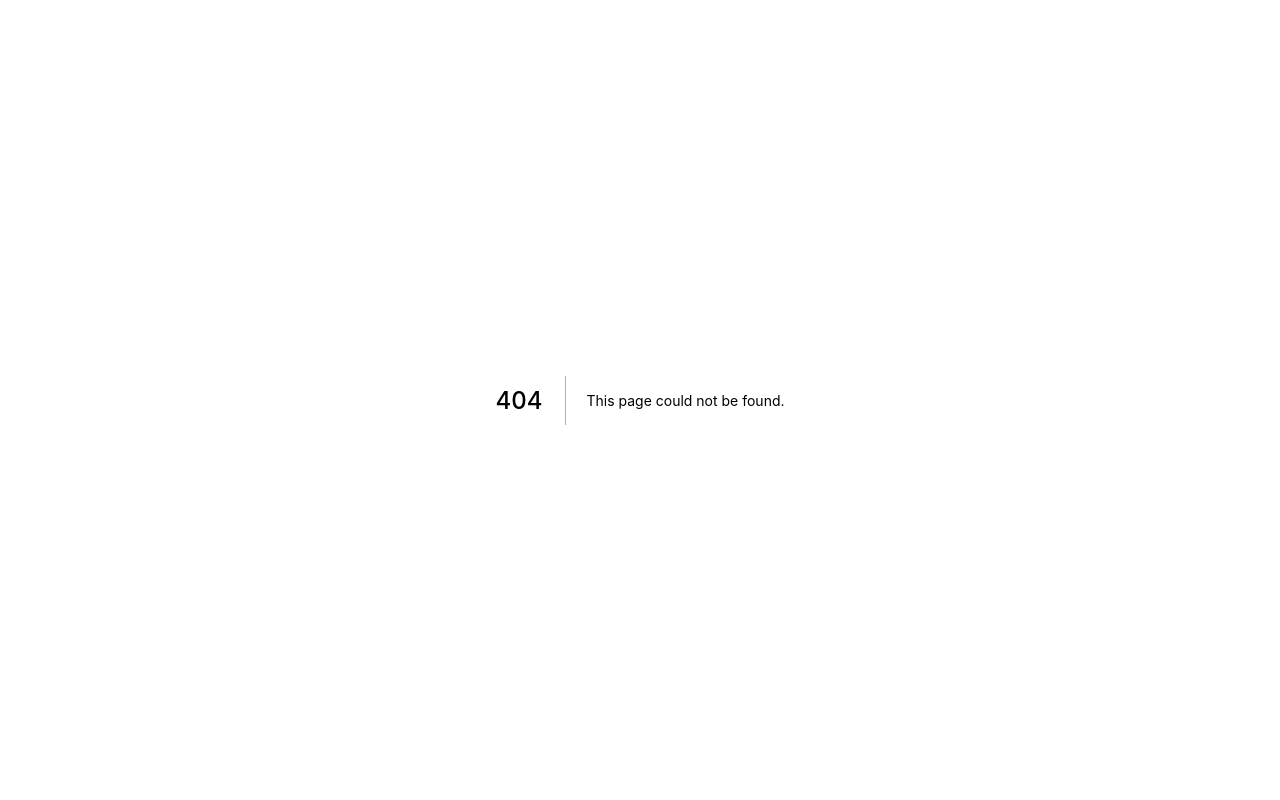
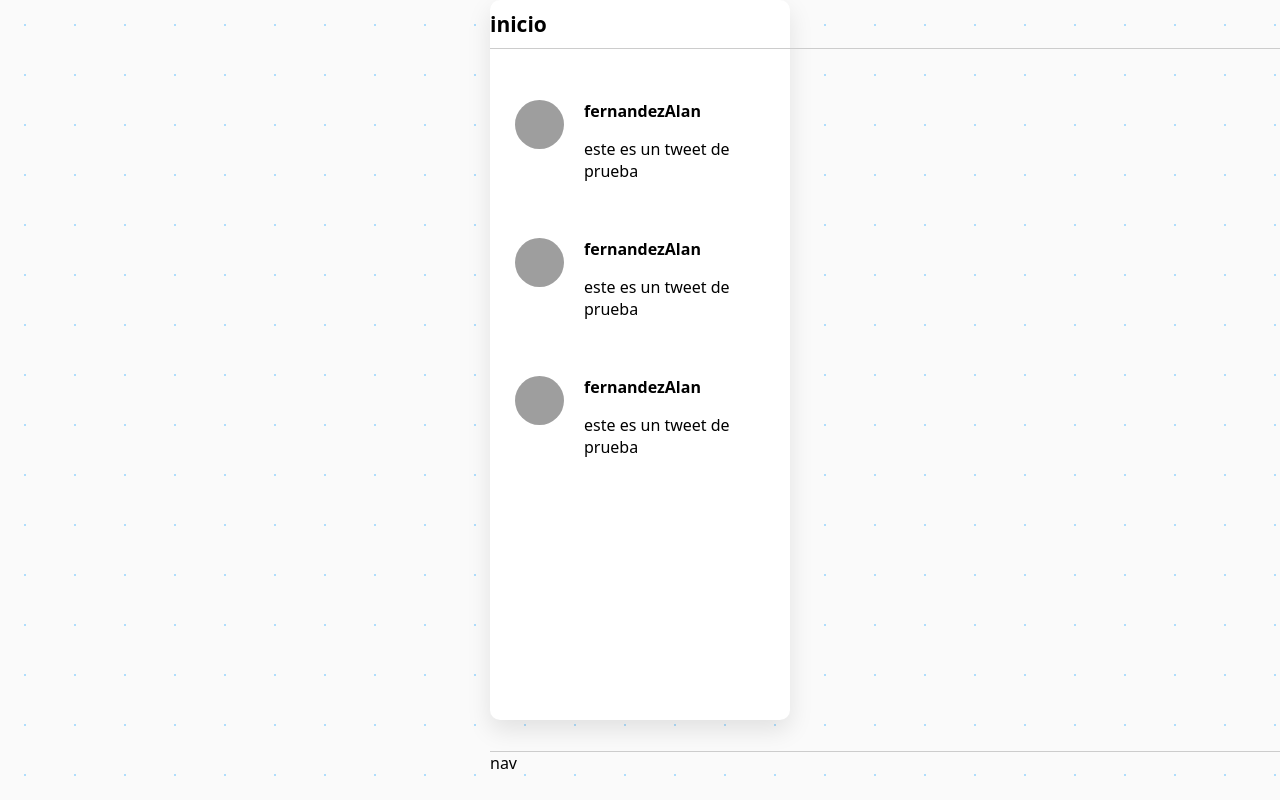
Before and after one commit to fernandezAlan/NEXTtweet, a Next.js app: page /home in a window 1280 px wide. Before the commit this address had no page. Built offline with nearby package versions, Linux system fonts and the light colour scheme; grey boxes are pictures that could not be loaded.

Commit message:
add home

```diff
--- a/components/AppLayout/style.js
+++ b/components/AppLayout/style.js
@@ -1,9 +1,9 @@
-import css from 'styled-jsx/css'
-import { breakpoints, fonts, colors } from '../../styles/theme'
+import css from "styled-jsx/css";
+import { breakpoints, fonts, colors } from "../../styles/theme";
 
-import { addOpacityToColor } from '../../styles/utils'
+import { addOpacityToColor } from "../../styles/utils";
 
-const backgroundColor = addOpacityToColor(colors.primary, 0.3)
+const backgroundColor = addOpacityToColor(colors.primary, 0.3);
 export const globalStyles = css.global`
   html,
   body {
@@ -18,24 +18,24 @@ export const globalStyles = css.global`
   * {
     box-sizing: border-box;
   }
-`
+`;
 export default css`
   div {
     display: flex;
     height: 100vh;
-    justify-content:center;
+    justify-content: center;
   }
   main {
     background: #fff;
     border-radius: 10px;
     box-shadow: 0px 10px 25px rgb(0, 0, 0, 0.1);
     height: 90%;
-    width: 90%;
+    width: 300px;
   }
-  @media (min-width: ${breakpoints.mobile}) {
-    main: {
+  @media (max-width: ${breakpoints.mobile}) {
+    main {
       height: 90vh;
-      width: ${breakpoints.mobile};
+      width: 100%;
     }
   }
-`
+`;
--- /dev/null
+++ b/components/Tweet/index.js
@@ -0,0 +1,25 @@
+import Avatar from "../Avatar/index";
+export default ({ avatar, username, message, id }) => {
+  return (
+    <>
+      <article key={id}>
+        <div>
+          <Avatar src={avatar} alt={username} />
+        </div>
+        <div>
+          <strong>{username}</strong>
+          <p>{message}</p>
+        </div>
+      </article>
+      <style jsx>{`
+        article {
+          padding: 10px 15px;
+          display: flex;
+        }
+        div {
+          padding: 10px;
+        }
+      `}</style>
+    </>
+  );
+};
--- a/pages/api/hello.js
+++ /dev/null
@@ -1,4 +0,0 @@
-export default (req, res) => {
-  res.status(200)
-  res.json({ name: 'John Doe' })
-}
--- /dev/null
+++ b/pages/api/statuses/home_timeline/index.js
@@ -0,0 +1,26 @@
+const timeline = [
+  {
+    id: "0",
+    avatar: "https://avatars.githubusercontent.com/u/59181648?v=4",
+    username: "fernandezAlan",
+    message: "este es un tweet de prueba",
+  },
+  {
+    id: "1",
+    avatar: "https://avatars.githubusercontent.com/u/59181648?v=4",
+    username: "fernandezAlan",
+    message: "este es un tweet de prueba",
+  },
+  {
+    id: "2",
+    avatar: "https://avatars.githubusercontent.com/u/59181648?v=4",
+    username: "fernandezAlan",
+    message: "este es un tweet de prueba",
+  },
+];
+
+export default (req, res) => {
+  res.statusCode = 200;
+  res.setHeader("content-type", "aplication/json");
+  res.send(timeline);
+};
--- /dev/null
+++ b/pages/home/index.js
@@ -0,0 +1,59 @@
+import AppLayout from "../../components/AppLayout/index";
+import { useState, useEffect } from "react";
+import Tweet from "../../components/Tweet";
+export default function HomePage() {
+  const [timeline, setTimeline] = useState([]);
+  useEffect(() => {
+    fetch("http://localhost:3000/api/statuses/home_timeline")
+      .then((res) => res.json())
+      .then(setTimeline);
+  }, []);
+
+  return (
+    <>
+      <AppLayout>
+        <header>
+          <h2>inicio</h2>
+        </header>
+        <section>
+          {timeline.map((tweet) => (
+            <Tweet
+              key={tweet.id}
+              avatar={tweet.avatar}
+              message={tweet.message}
+              id={tweet.id}
+              username={tweet.username}
+            />
+          ))}
+        </section>
+        <nav>nav</nav>
+      </AppLayout>
+      <style jsx>{`
+        section {
+          margin-top: 10vh;
+        }
+        header {
+          border-bottom: 1px solid #ccc;
+          height: 49px;
+          position: fixed;
+          top: 0;
+          width: 100%;
+          display: flex;
+          align-items: center;
+        }
+        h2 {
+          font-size: 21px;
+          font-weight: 800;
+        }
+
+        nav {
+          bottom: 0;
+          border-top: 1px solid #ccc;
+          position: fixed;
+          height: 49px;
+          width: 100%;
+        }
+      `}</style>
+    </>
+  );
+}
```
